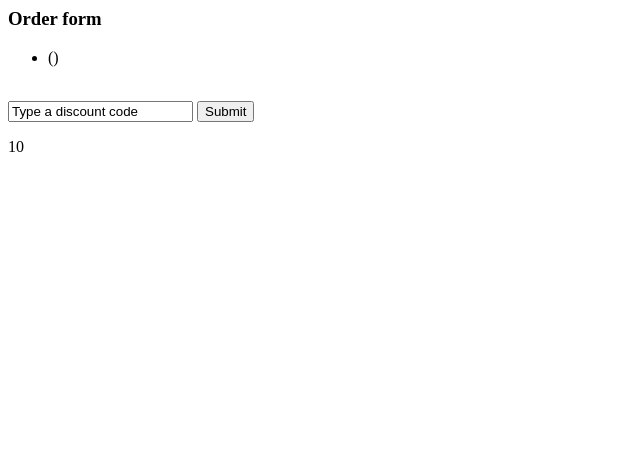
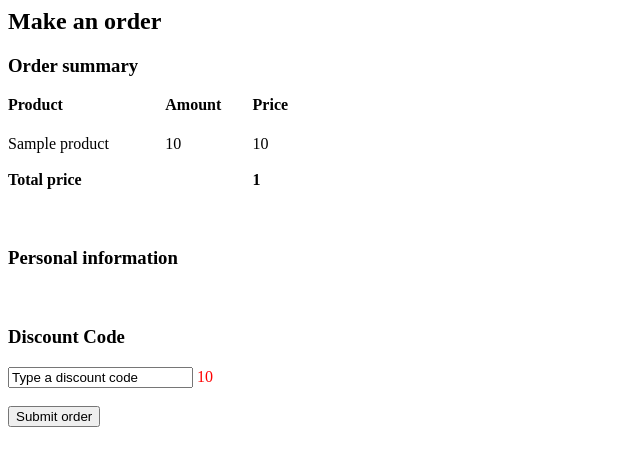
Before and after one commit to piotr-ole/DjangoCourse, a Django app: template shop_project/shop/templates/shop/order_form.html in a window 1280 px wide. Shown: the top 466 px of the page, without its empty margins (0-640 px from the left). Run offline with Django 3.2, Linux system fonts and the light colour scheme; the template is opened without the code that fills it: most values are stand-ins (such as "Sample title", 1, 10 or a date in 2020).

Commit message:
Order view improved

```diff
--- a/shop_project/shop/templates/shop/order_details.html
+++ b/shop_project/shop/templates/shop/order_details.html
@@ -1,7 +1,7 @@
 {% extends "base.html" %}
 {% block content %}
 
-<h3>Order summary</h3>
+<h3>Order details</h3>
 <table width="300" cellspacing="0" cellpadding="0">
     <tbody>
         <tr>
--- a/shop_project/shop/templates/shop/order_form.html
+++ b/shop_project/shop/templates/shop/order_form.html
@@ -1,12 +1,68 @@
 {% extends "base.html" %}
 {% block content %}
-<h3>Order form</h3>
-<ul> {% for product in products %} <li>{{ product.name }} ({{ product.price }})</li> {% endfor %}</ul>
+<h2>Make an order</h2>
+<h3>Order summary</h3>
+<table width="300" cellspacing="0" cellpadding="0">
+    <tbody>
+        <tr>
+            <td>
+                <h4>Product</h4>
+            </td>
+            <td>
+                <h4>Amount</h4>
+            </td>
+            <td>
+                <h4>Price</h4>
+            </td>
+        </tr>
+        {% for product, amount in products %}
+        <tr>
+            <td>{{ product.name }}</td>
+            <td>{{ amount }}</td>
+            <td>{{ product.price }}</td>
+        </tr>
+        {% endfor %}
+        <tr>
+            <td>&nbsp;</td>
+            <td>&nbsp;</td>
+            <td>&nbsp;</td>
+        </tr>
+        <tr>
+            <td>
+                <h4>Total price </h4>
+            </td>
+            <td></td>
+            <td>
+                <h4>{{ total_price }}</h4>
+            </td>
+        </tr>
+        <tr>
+            <td>&nbsp;</td>
+            <td>&nbsp;</td>
+            <td>&nbsp;</td>
+        </tr>
+    </tbody>
+</table>
+<h3>Personal information</h3>
 <form action="/order/" method="post">
     {% csrf_token %}
-    {{ form|linebreaksbr }}
+    <table>
+        <tbody>
+            <col width="150">
+            <col width="80">
+            {% for field in form %}
+            <tr>
+                <td>{{ field.label_tag }}</td>
+                <td>{{ field }}</td>
+            </tr>
+            {% endfor %}
+        </tbody>
+    </table>
     <br>
+    <h3>Discount Code</h3>
     <input type="text" name="discount" value="Type a discount code">
-    <input type="submit" value="Submit"> </form>
-{{ discount }}
+    <font color="red">{{ discount }}</font>
+    <br><br>
+    <input type="submit" value="Submit order">
+</form>
 {% endblock %}
```
Also changed, not shown: shop_project/shop/views.py (+6 -1 lines), shop_project/db.sqlite3.
